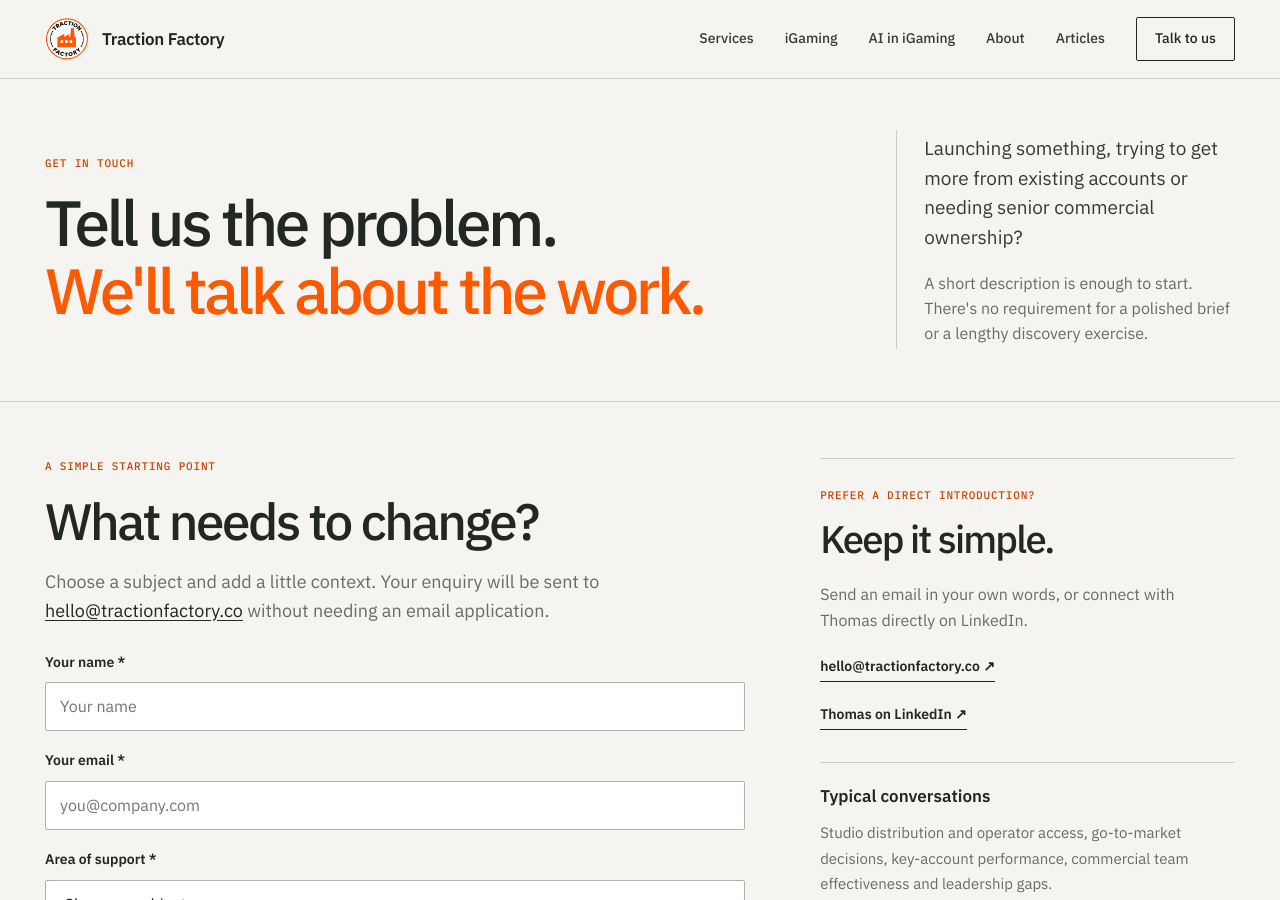
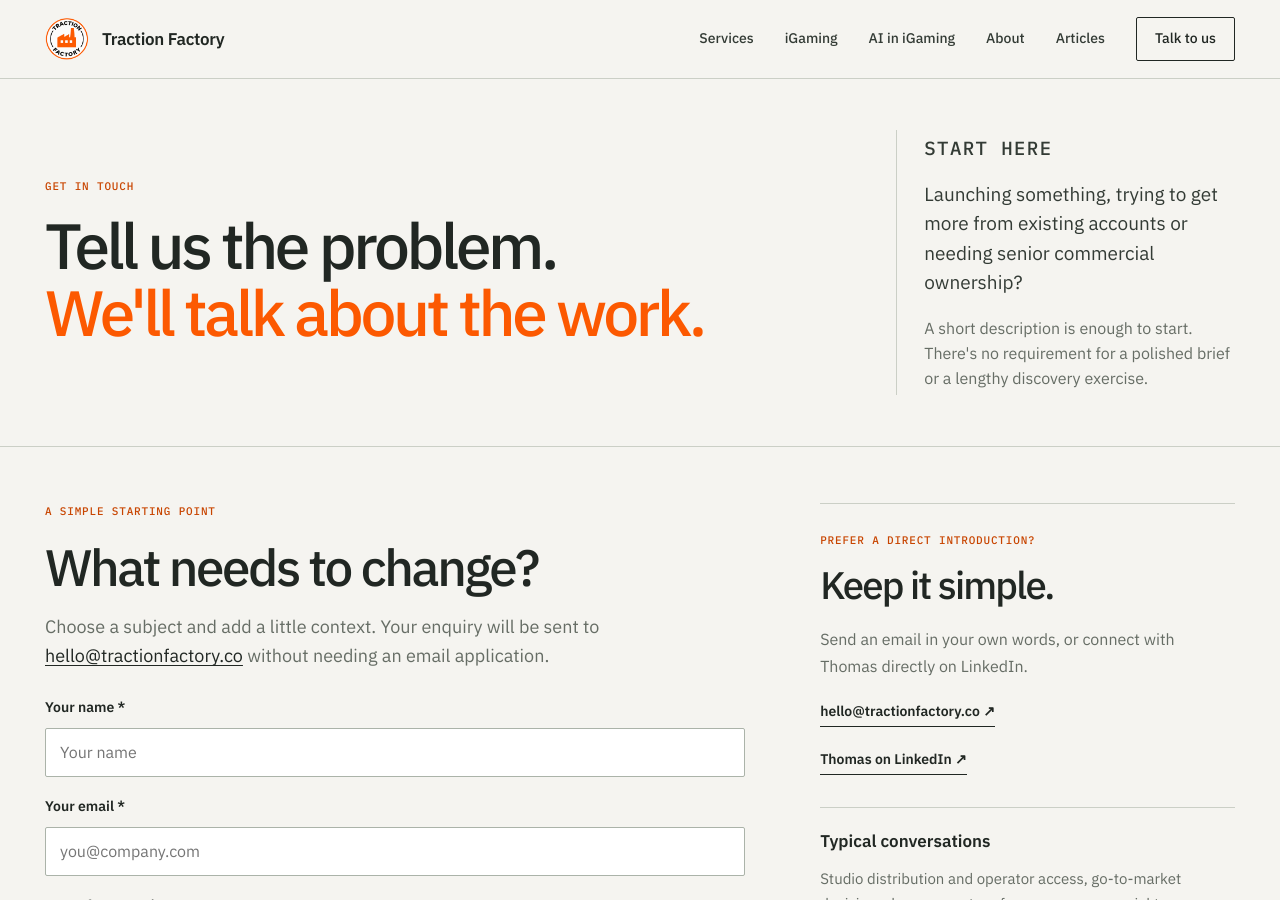
Before and after one commit to thomasrhysjones-hub/traction-factory-site, a Jekyll site: the page built from contact/index.html, in a window 1280 px wide and 900 px high. Built offline with Jekyll 4.4.1, drawn with Linux system fonts in a browser that asks for light colours.

Commit message:
Add editorial hierarchy to supporting copy on contact

```diff
--- a/contact/index.html
+++ b/contact/index.html
@@ -5,16 +5,17 @@ seo_title: Contact Traction Factory | iGaming Commercial Consultancy
 description: Discuss commercial growth, distribution, partnerships, market entry, interim leadership or AI in iGaming with Traction Factory.
 permalink: /contact/
 ---
-<section class="inner-hero">
+<section class="inner-hero contact-hero">
   <div class="shell inner-hero-grid">
     <div>
       <p class="eyebrow">Get in touch</p>
       <h1>Tell us the problem.<br><span>We'll talk about the work.</span></h1>
     </div>
-    <div class="inner-side">
+    <aside class="inner-side contact-hero-note" aria-label="Starting a conversation">
+      <p class="eyebrow">Start here</p>
       <p>Launching something, trying to get more from existing accounts or needing senior commercial ownership?</p>
       <p>A short description is enough to start. There's no requirement for a polished brief or a lengthy discovery exercise.</p>
-    </div>
+    </aside>
   </div>
 </section>
 <section class="section section-tight">
```
